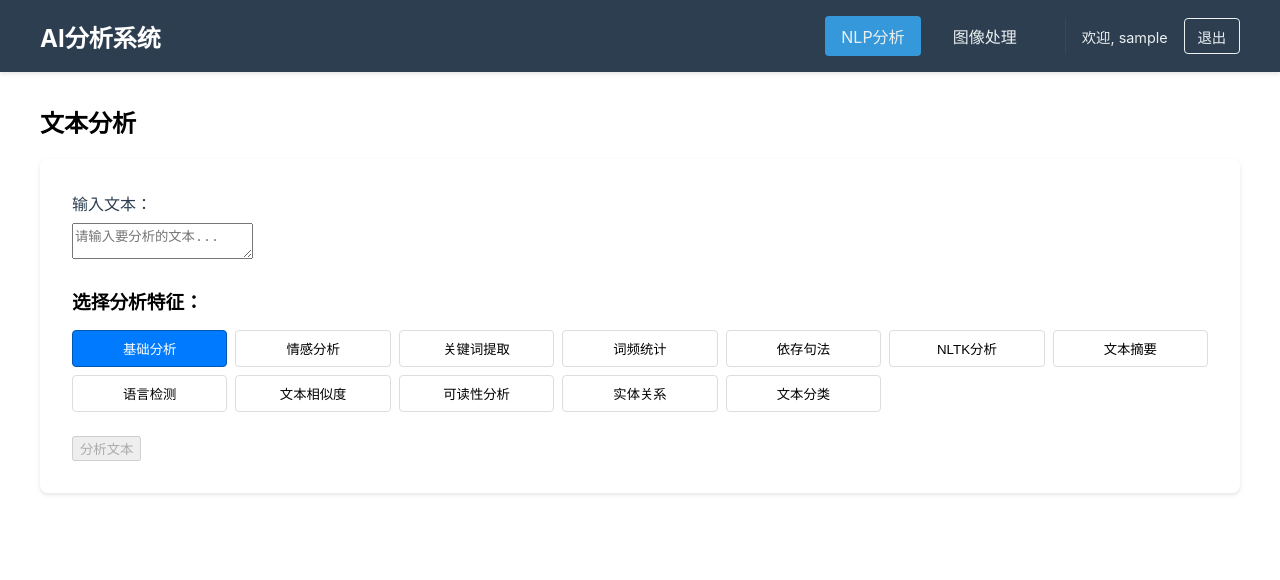
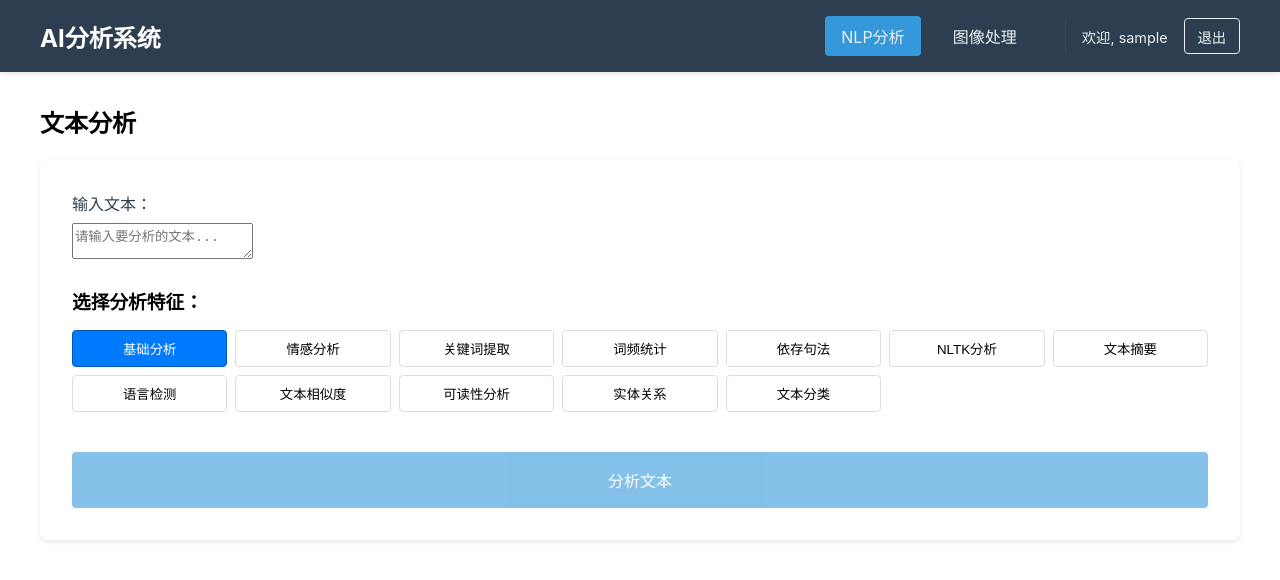
Before and after one commit to ewdlop/cursor-react-frontend-python-backend-app, a React (Create React App) app in the folder frontend/: page /nlp in a window 1280 px wide. Shown: the top 580 px of the page. Built offline with nearby package versions, Linux system fonts and the light colour scheme; sample sign-in values are in the browser's storage.

Commit message:
Add styling improvements to TextAnalysis component; enhance submit button with new class and margin for better layout.

```diff
--- a/frontend/src/components/TextAnalysis.tsx
+++ b/frontend/src/components/TextAnalysis.tsx
@@ -270,7 +270,7 @@ const TextAnalysis: React.FC = () => {
           </div>
         </div>
 
-        <button type="submit" disabled={isLoading || !text.trim()}>
+        <button type="submit" disabled={isLoading || !text.trim()} className="submit-button">
           {isLoading ? '分析中...' : '分析文本'}
         </button>
       </form>
--- a/frontend/src/styles/components.css
+++ b/frontend/src/styles/components.css
@@ -152,6 +152,7 @@
   cursor: pointer;
   font-size: 1rem;
   transition: background-color 0.3s;
+  margin-top: 1rem;
 }
 
 .submit-button:hover:not(:disabled) {
```
